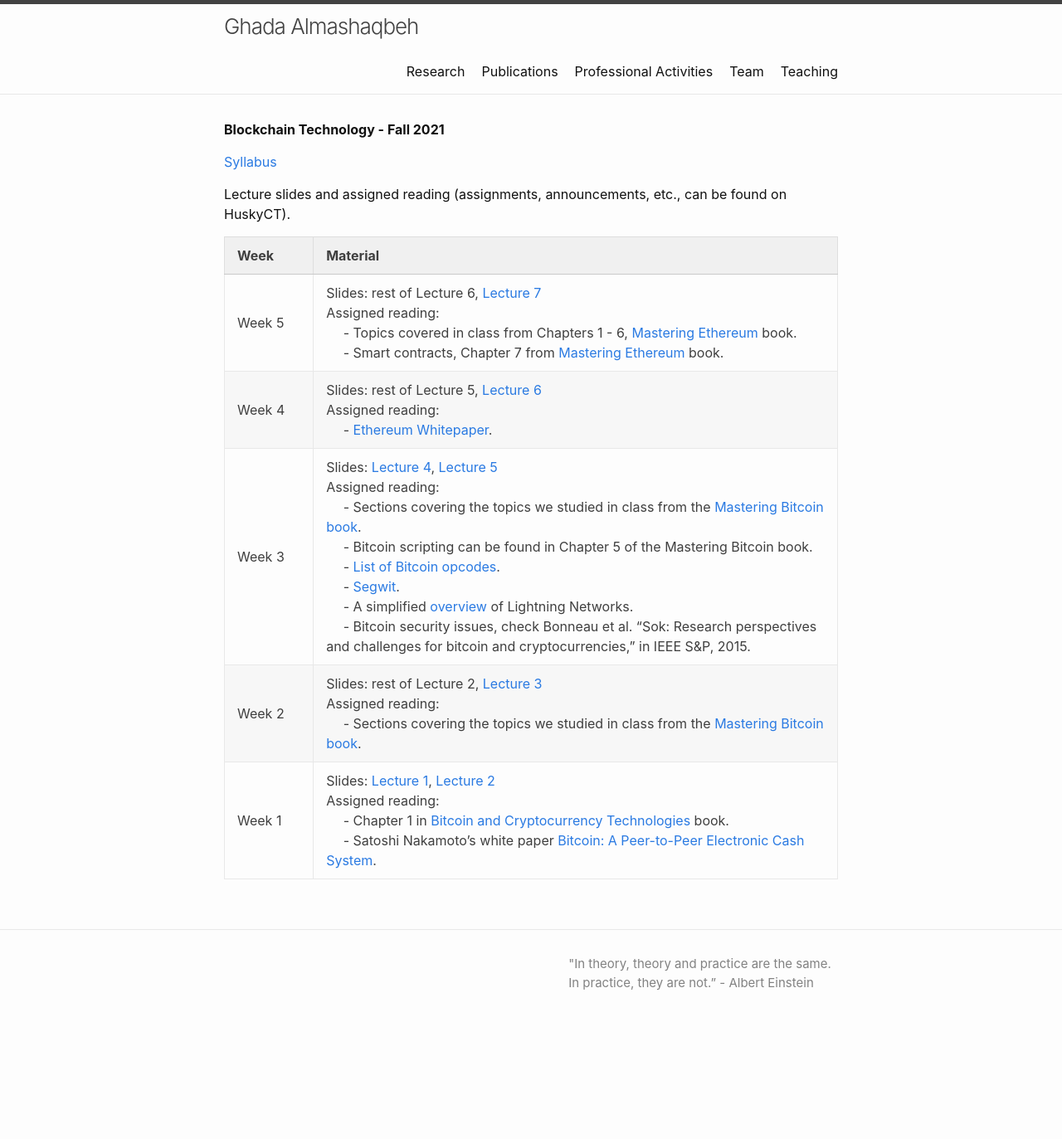
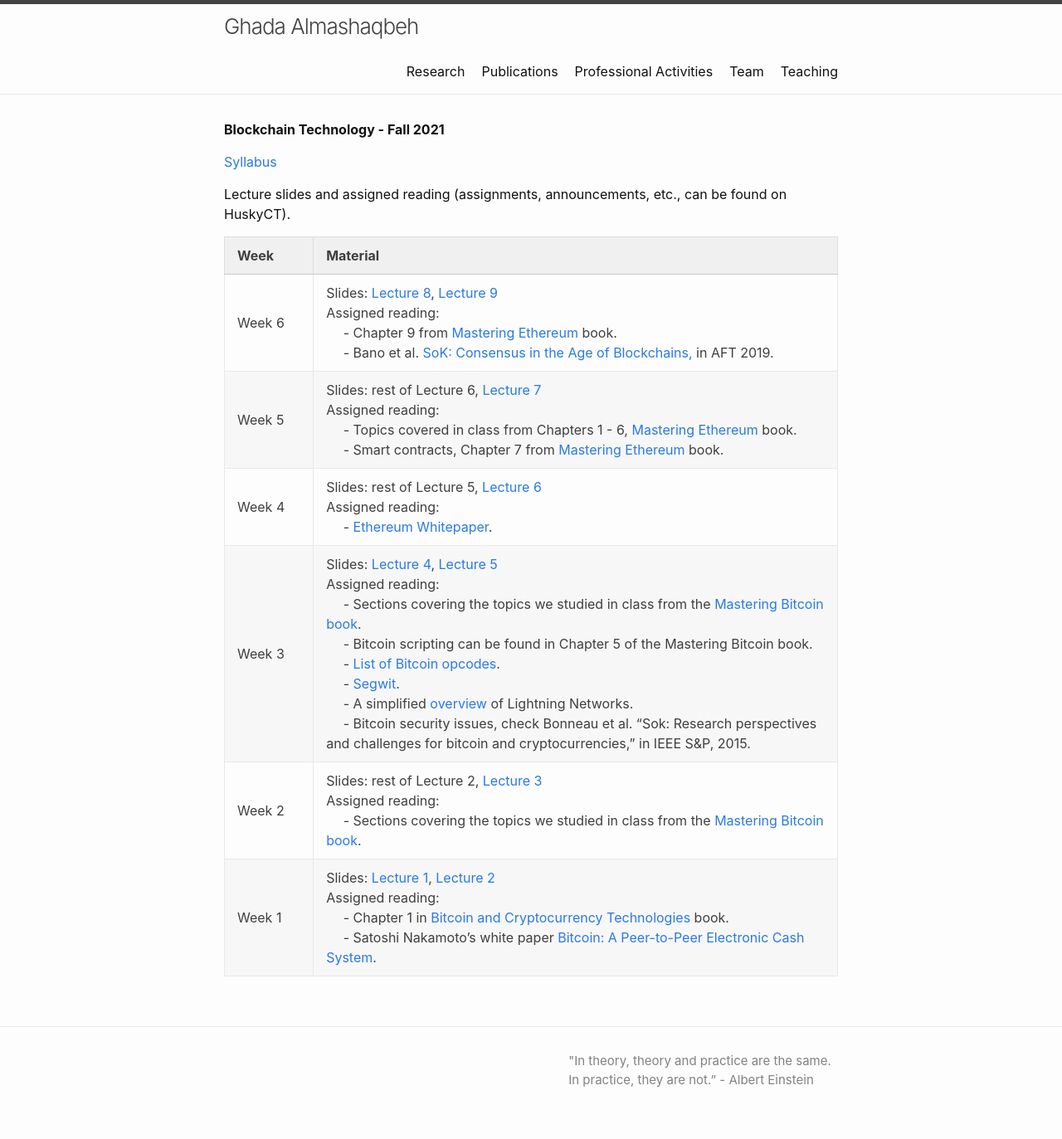
Before and after one commit to GhadaAlmashaqbeh/GhadaAlmashaqbeh.github.io, a Jekyll site: the page built from courses/blockchain-technology-f2021/index.md, in a window 1280 px wide. Shown: the whole page at 83% size. Built offline with Jekyll 4.4.1, drawn with Linux system fonts in a browser that asks for light colours; before the commit the page ends 1256 px from its top, so only the background shows below that.

Commit message:
add lectures

```diff
--- a/courses/blockchain-technology-f2021/index.md
+++ b/courses/blockchain-technology-f2021/index.md
@@ -10,6 +10,7 @@
 
 | Week&emsp;&emsp;| Material           |
 |----------|--------------------|
+| Week 6 | Slides: [Lecture 8](./lecture8.pdf), [Lecture 9](./lecture9.pdf) <br/> Assigned reading: <br/> &emsp; - Chapter 9 from [Mastering Ethereum](https://github.com/ethereumbook/ethereumbook/blob/develop/book.asciidoc) book. <br/> &emsp; - Bano et al. [SoK: Consensus in the Age of Blockchains,](https://smeiklej.com/files/aft19a.pdf) in AFT 2019. |
 | Week 5 | Slides: rest of Lecture 6, [Lecture 7](./lecture7.pdf) <br/> Assigned reading: <br/> &emsp; - Topics covered in class from Chapters 1 - 6, [Mastering Ethereum](https://github.com/ethereumbook/ethereumbook/blob/develop/book.asciidoc) book. <br/> &emsp; - Smart contracts, Chapter 7 from [Mastering Ethereum](https://github.com/ethereumbook/ethereumbook/blob/develop/book.asciidoc) book. |
 | Week 4 | Slides: rest of Lecture 5, [Lecture 6](./lecture6.pdf) <br/> Assigned reading: <br/> &emsp; - [Ethereum Whitepaper](https://ethereum.org/en/whitepaper/). |
 | Week 3 | Slides: [Lecture 4](./lecture4.pdf), [Lecture 5](./lecture5.pdf) <br/> Assigned reading: <br/> &emsp; - Sections covering the topics we studied in class from the [Mastering Bitcoin book](https://en.bitcoin.it/wiki/Mastering_Bitcoin). <br/> &emsp; - Bitcoin scripting can be found in Chapter 5 of the Mastering Bitcoin book. <br/> &emsp; - [List of Bitcoin opcodes](https://en.bitcoin.it/wiki/Script). <br/> &emsp; - [Segwit](https://en.bitcoin.it/wiki/Segregated_Witness). <br/> &emsp; - A simplified [overview](https://academy.binance.com/blockchain/what-is-lightning-network) of Lightning Networks. <br/> &emsp; - Bitcoin security issues, check Bonneau et al. "Sok: Research perspectives and challenges for bitcoin and cryptocurrencies," in IEEE S&P, 2015. |
```
Also changed, not shown: 3 other files.
